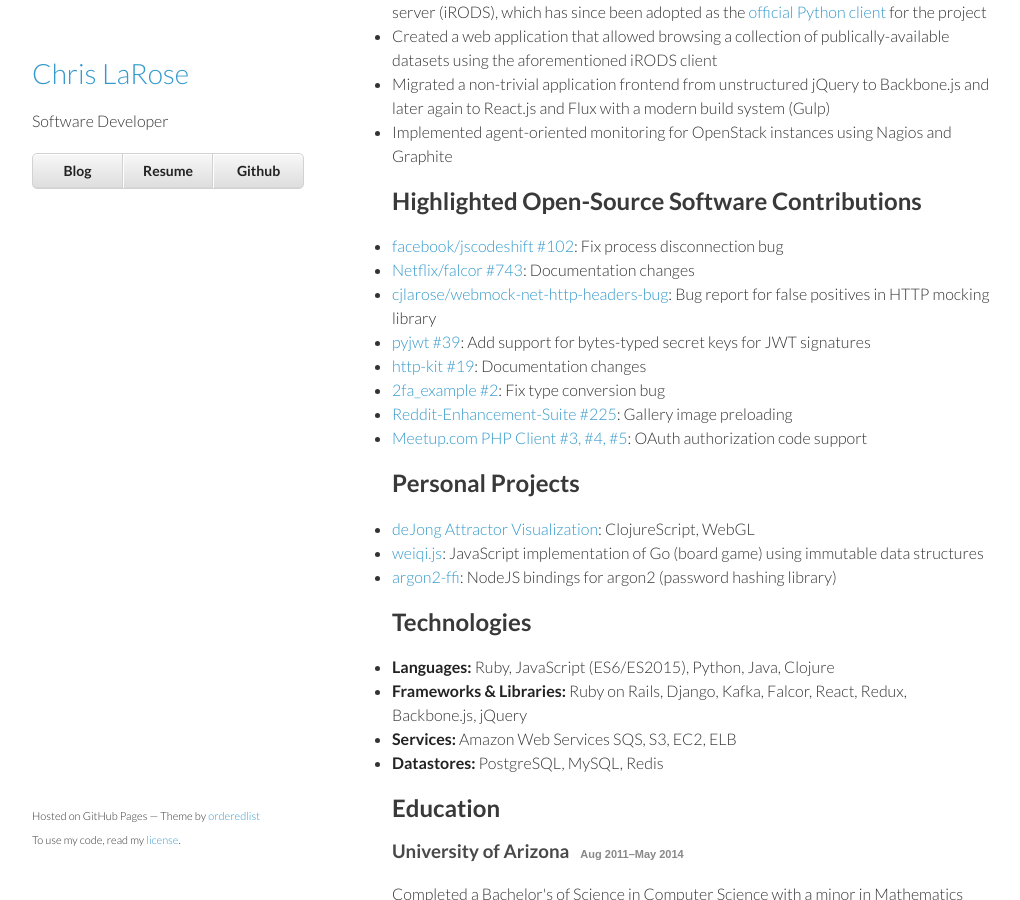
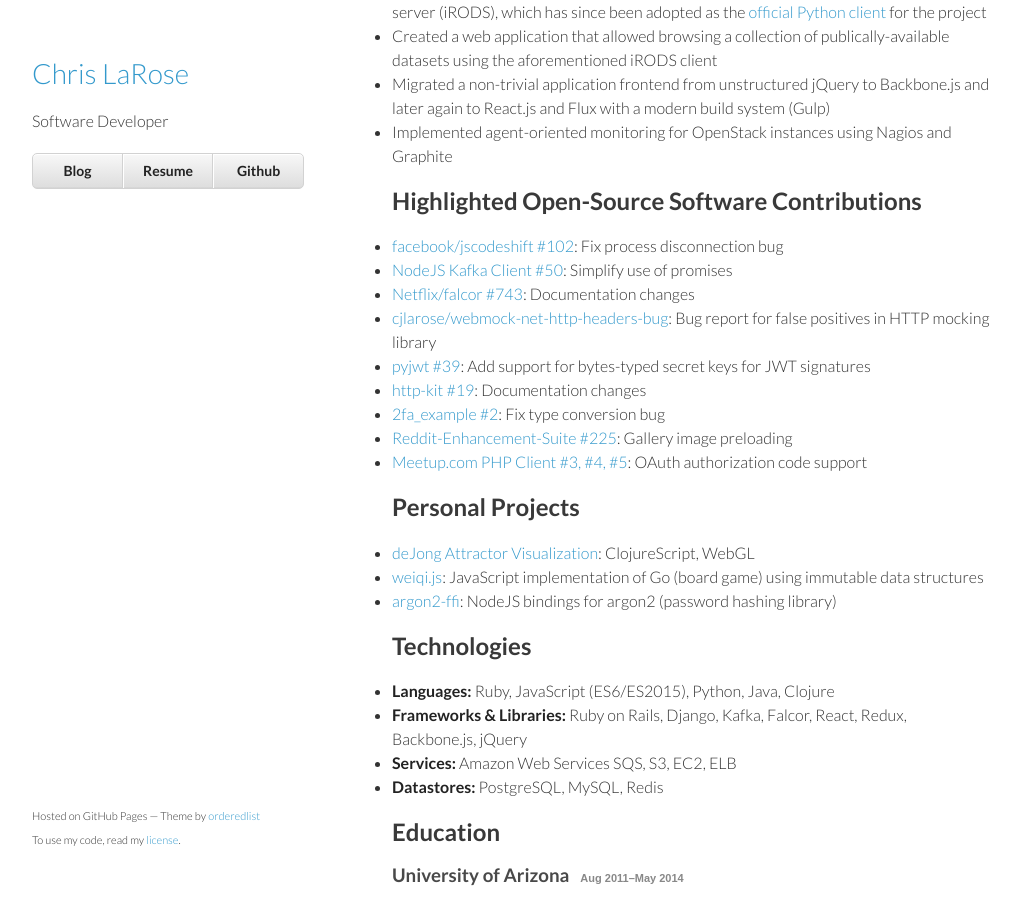
Before and after one commit to cjlarose/cjlarose.github.io, a Jekyll site: the page built from resume/index.html, in a window 1280 px wide and 900 px high, scrolled down 1057 px. Shown: the whole window, without its empty margins (128-1148 px from the left). Built offline with Jekyll 4.4.1, drawn with Linux system fonts in a browser that asks for light colours; comment, search, counter and statistics services are not loaded.

Commit message:
Add Kafka client PR to resume

```diff
--- a/resume/index.html
+++ b/resume/index.html
@@ -60,6 +60,7 @@
 <h2>Highlighted Open-Source Software Contributions</h2>
 <ul>
   <li><a href="https://github.com/facebook/jscodeshift/pull/102">facebook/jscodeshift #102</a>: Fix process disconnection bug</li>
+  <li><a href="https://github.com/oleksiyk/kafka/pull/50">NodeJS Kafka Client #50</a>: Simplify use of promises</li>
   <li><a href="https://github.com/Netflix/falcor/pull/743">Netflix/falcor #743</a>: Documentation changes</li>
   <li><a href="https://github.com/cjlarose/webmock-net-http-headers-bug">cjlarose/webmock-net-http-headers-bug</a>: Bug report for false positives in HTTP mocking library</li>
   <li><a href="https://github.com/jpadilla/pyjwt/pull/39">pyjwt #39</a>: Add support for bytes-typed secret keys for JWT signatures</li>
```
